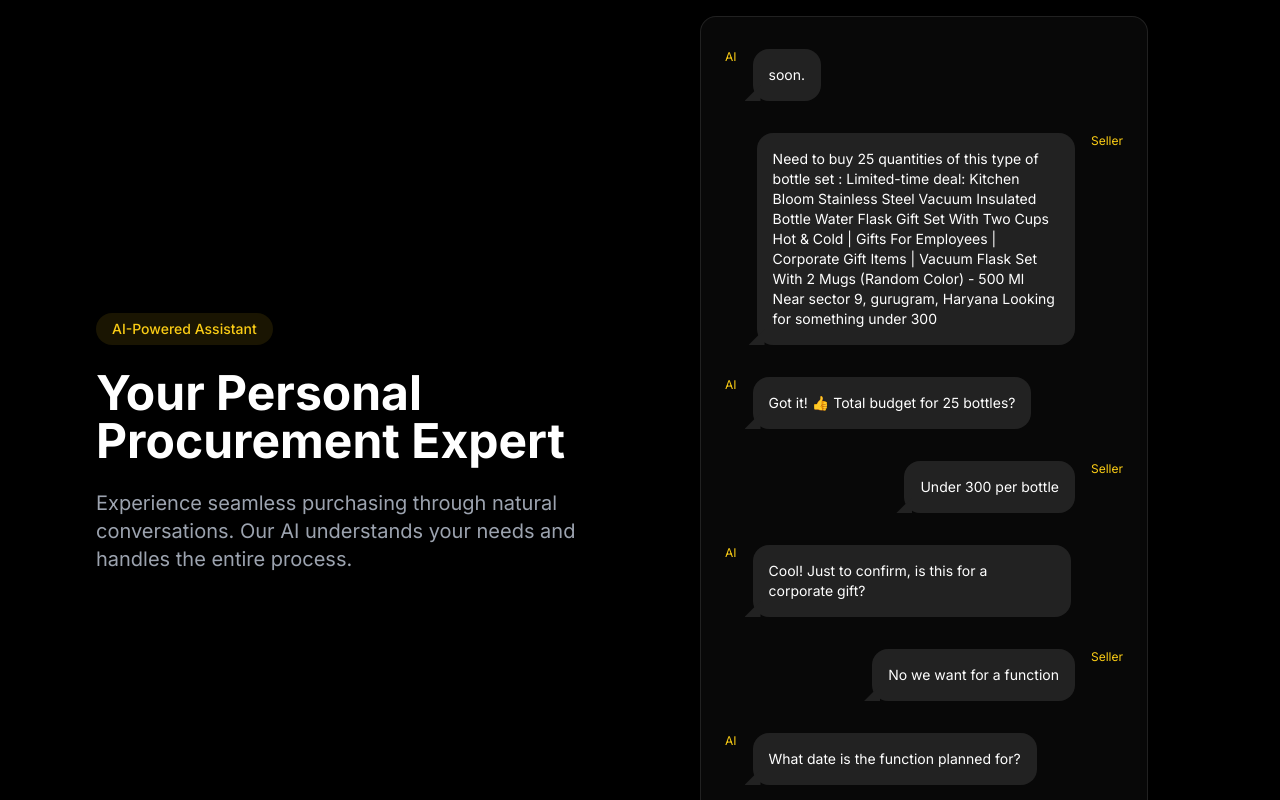
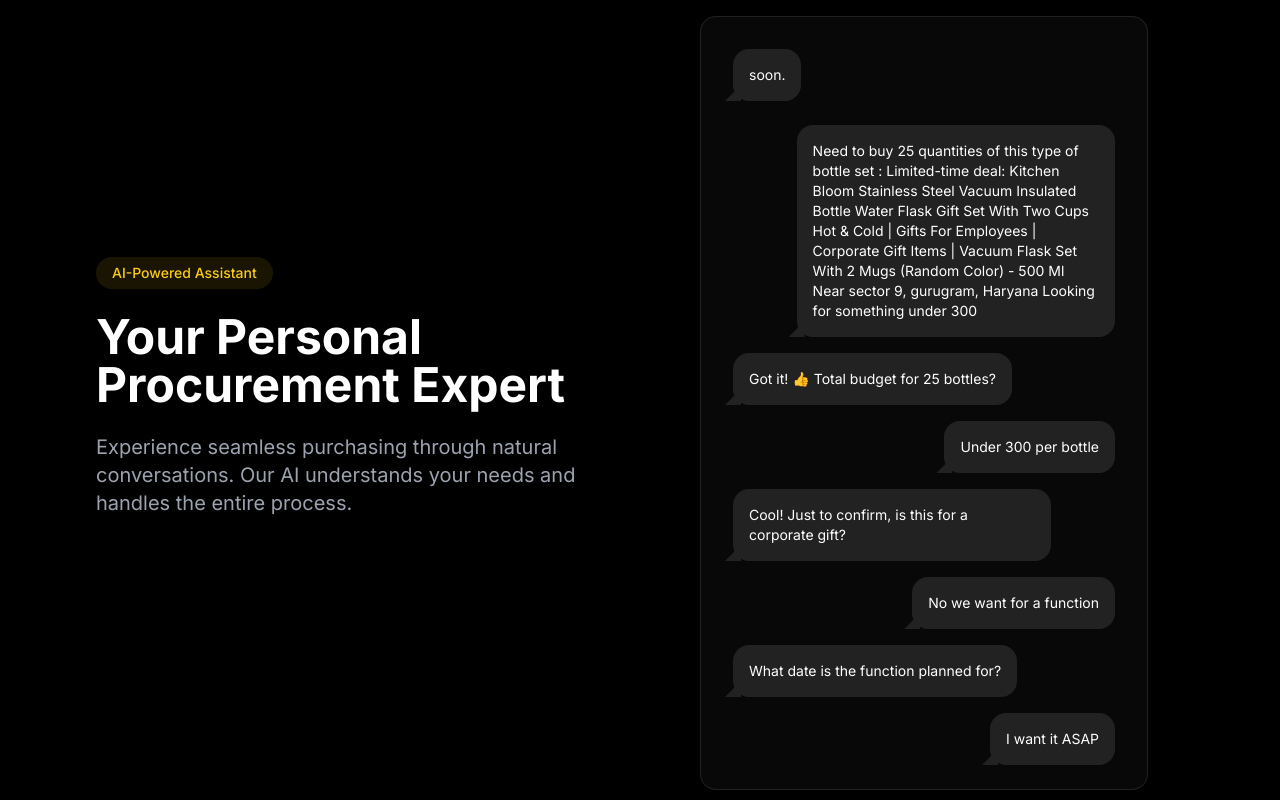
Before and after one commit to shreeforcode/zapzo-purchase-ninja, a React (Vite) app: page / in a window 1280 px wide. Shown: the part 880-1680 px from the top of the page. Built offline with nearby package versions, Linux system fonts and the light colour scheme.

Commit message:
Reverted to edit e2db9a64-1acb-4f2b-a463-89116b3f8751: "Add new features to site
Implemented additional features as requested to enhance the functionality of the site.
[skip gpt_engineer]"

```diff
--- a/src/components/ChatPreview.tsx
+++ b/src/components/ChatPreview.tsx
@@ -9,13 +9,9 @@ const ChatPreview = () => {
       className="glass-card p-6 hover-card max-w-md mx-auto"
     >
       <div className="flex flex-col space-y-4">
-        <div className="flex items-start gap-2">
-          <span className="text-xs text-accent mt-2">AI</span>
         <div className="chat-bubble bg-gray-800 text-white self-start text-sm">
           soon.
         </div>
-        </div>
-        <div className="flex items-start gap-2 justify-end">
         <div className="chat-bubble bg-[#025C4C] text-white self-end text-sm">
           Need to buy 25 quantities of this type of bottle set :
           Limited-time deal: Kitchen Bloom Stainless Steel Vacuum Insulated
@@ -26,43 +22,23 @@ const ChatPreview = () => {
           Near sector 9, gurugram, Haryana
           Looking for something under 300
         </div>
-          <span className="text-xs text-accent mt-2">Seller</span>
-        </div>
-        <div className="flex items-start gap-2">
-          <span className="text-xs text-accent mt-2">AI</span>
         <div className="chat-bubble bg-gray-800 text-white self-start text-sm">
           Got it! 👍 Total budget for 25 bottles?
         </div>
-        </div>
-        <div className="flex items-start gap-2 justify-end">
         <div className="chat-bubble bg-[#025C4C] text-white self-end text-sm">
           Under 300 per bottle
         </div>
-          <span className="text-xs text-accent mt-2">Seller</span>
-        </div>
-        <div className="flex items-start gap-2">
-          <span className="text-xs text-accent mt-2">AI</span>
         <div className="chat-bubble bg-gray-800 text-white self-start text-sm">
           Cool! Just to confirm, is this for a corporate gift?
         </div>
-        </div>
-        <div className="flex items-start gap-2 justify-end">
         <div className="chat-bubble bg-[#025C4C] text-white self-end text-sm">
           No we want for a function
         </div>
-          <span className="text-xs text-accent mt-2">Seller</span>
-        </div>
-        <div className="flex items-start gap-2">
-          <span className="text-xs text-accent mt-2">AI</span>
         <div className="chat-bubble bg-gray-800 text-white self-start text-sm">
           What date is the function planned for?
         </div>
-        </div>
-        <div className="flex items-start gap-2 justify-end">
         <div className="chat-bubble bg-[#025C4C] text-white self-end text-sm">
           I want it ASAP
-          </div>
-          <span className="text-xs text-accent mt-2">Seller</span>
         </div>
       </div>
     </motion.div>
```
Lines whose indentation alone changed are shown as unchanged.
